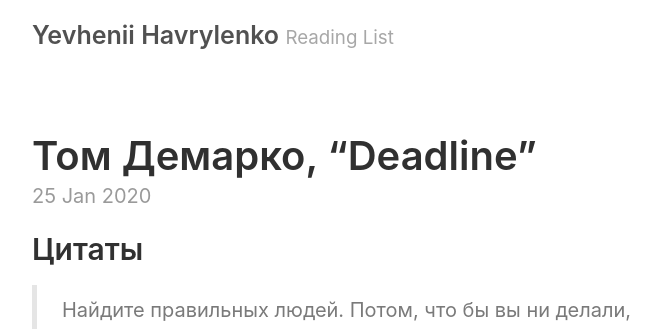
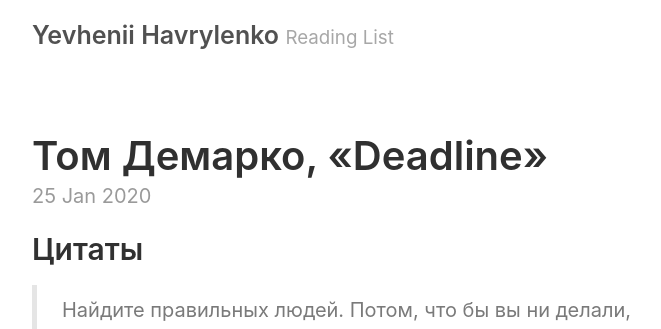
Before and after one commit to yevhenii-havrylenko/yevhenii-havrylenko.github.io, a Jekyll site: the page built from _posts/2020-01-25-deadline.md, in a window 1280 px wide and 900 px high. Shown: the top 329 px of the window, without its empty margins (258-919 px from the left). Built offline with Jekyll 4.4.1, drawn with Linux system fonts in a browser that asks for light colours.

```diff
--- a/_posts/2020-01-25-deadline.md
+++ b/_posts/2020-01-25-deadline.md
@@ -1,6 +1,6 @@
 ---
 layout: post
-title: 'Том Демарко, “Deadline”'
+title: 'Том Демарко, «Deadline»'
 ---
 
 ## Цитаты
```
